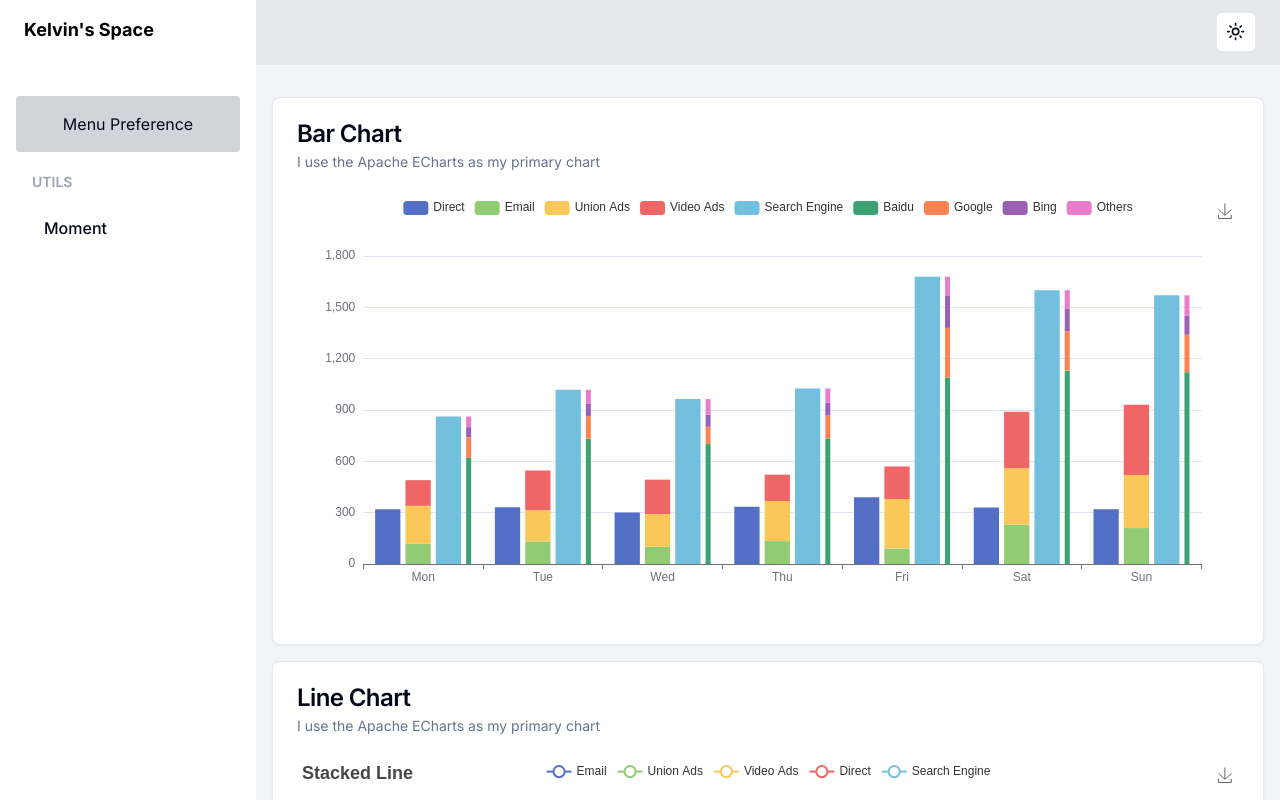
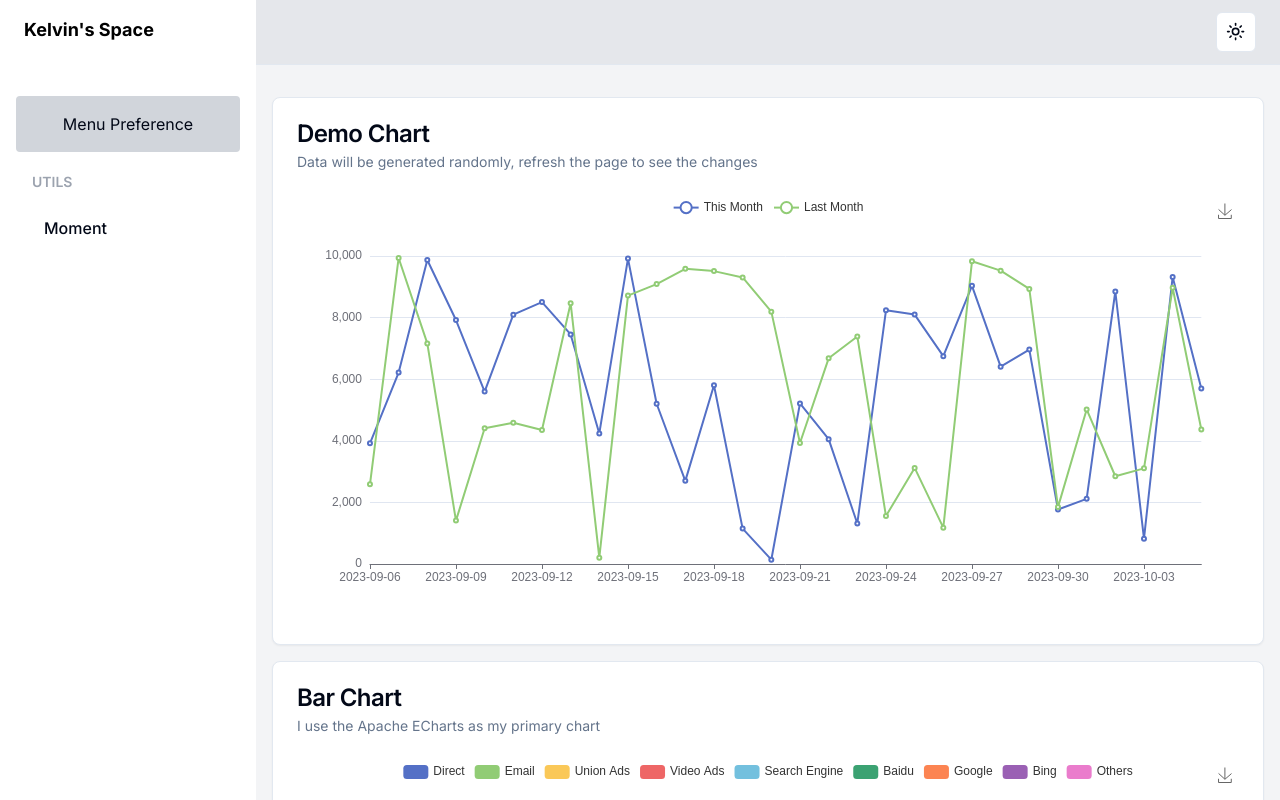
Before and after one commit to KelvinYou/kelvin-space, a Next.js app: page /component/chart in a window 1280 px wide. Shown: the top 800 px of the page. Built offline with nearby package versions, Linux system fonts and the light colour scheme.

Commit message:
feat: chart and progress bar

```diff
--- a/package.json
+++ b/package.json
@@ -14,6 +14,7 @@
     "@radix-ui/react-dialog": "^1.0.5",
     "@radix-ui/react-dropdown-menu": "^2.0.6",
     "@radix-ui/react-label": "^2.0.2",
+    "@radix-ui/react-slider": "^1.1.2",
     "@radix-ui/react-slot": "^1.0.2",
     "@radix-ui/react-toast": "^1.1.5",
     "class-variance-authority": "^0.7.0",
--- /dev/null
+++ b/src/app/component/chart/DemoChart.tsx
@@ -0,0 +1,61 @@
+"use client"
+import LineChart from '@/components/Chart/LineChart';
+import ProgressBar from '@/components/ProgressBar';
+import moment from 'moment';
+import React from 'react'
+
+const DemoChart = () => {
+  const generateDummyData = (days: number, daysBeforeToday: number = 0) => {
+    const dummyData: any = {};
+
+    for (let i = 0; i < days; i++) {
+      const currentDate = moment().subtract(i + daysBeforeToday, 'days').format('YYYY-MM-DD');
+      dummyData[currentDate] = {
+        revenue: (Math.random() * 10000).toFixed(2), // Generating a random revenue value
+        user: Math.floor(Math.random() * 50), // Generating a random user value
+      };
+    }
+
+    // Sort the data by date in descending order
+    const sortedDummyData: any = Object.fromEntries(
+      Object.entries(dummyData).sort(([a], [b]) => moment(a, 'YYYY-MM-DD').diff(moment(b, 'YYYY-MM-DD')))
+    );
+
+    return sortedDummyData;
+  };
+
+  // Example usage:
+  const numberOfDays = 30;
+  const dummyData = generateDummyData(numberOfDays);
+  const dummyData2 = generateDummyData(numberOfDays, numberOfDays);
+
+  // Convert dummyData into the format expected by LineChart component
+  const formattedDummyData: any = {
+    id: 'echart',
+    legendData: ['This Month', 'Last Month'],
+    xAxisData: Object.keys(dummyData),
+    seriesData: [
+      {
+        name: 'This Month',
+        type: 'line',
+        data: Object.keys(dummyData).map(date => dummyData[date].revenue),
+      },
+      {
+        name: 'Last Month',
+        type: 'line',
+        data: Object.keys(dummyData2).map(date => dummyData2[date].revenue),
+      },
+    ],
+  };
+
+  return (
+    <>
+      <LineChart
+        // id={"demo"}
+        {...formattedDummyData}
+      />
+    </>
+  )
+}
+
+export default DemoChart
--- a/src/app/component/chart/page.tsx
+++ b/src/app/component/chart/page.tsx
@@ -3,10 +3,30 @@ import BarChart from './BarChart'
 import { Card, CardContent, CardDescription, CardFooter, CardHeader, CardTitle } from '@/components/ui/card'
 import LineChart from './LineChart'
 import PieChart from './PieChart'
+import DemoChart from './DemoChart'
 
 const Page = () => {
   return (
     <>
+      <div className='mt-4'>
+        <Card>
+          <CardHeader>
+            <CardTitle>Demo Chart</CardTitle>
+            <CardDescription>Data will be generated randomly, refresh the page to see the changes</CardDescription>
+          </CardHeader>
+          <CardContent>
+            <DemoChart />
+          </CardContent>
+          <CardFooter>
+            {/* <p>Reference:
+              <a href="https://echarts.apache.org/examples/en/index.html" target="_blank">
+                https://echarts.apache.org/examples/en/index.html
+              </a>
+            </p> */}
+          </CardFooter>
+        </Card>
+      </div>
+
       <div className='mt-4'>
         <Card>
           <CardHeader>
--- /dev/null
+++ b/src/app/component/progress-bar/page.tsx
@@ -0,0 +1,30 @@
+import ProgressBar from '@/components/ProgressBar'
+import { Card, CardHeader, CardTitle, CardDescription, CardContent, CardFooter } from '@/components/ui/card'
+import React from 'react'
+
+const Page = () => {
+  return (
+    <>
+      <div className='mt-4'>
+        <Card>
+          <CardHeader>
+            <CardTitle>Demo Progress Bar</CardTitle>
+            <CardDescription></CardDescription>
+          </CardHeader>
+          <CardContent>
+            <ProgressBar percent={80}/>
+          </CardContent>
+          <CardFooter>
+            {/* <p>Reference:
+              <a href="https://echarts.apache.org/examples/en/index.html" target="_blank">
+                https://echarts.apache.org/examples/en/index.html
+              </a>
+            </p> */}
+          </CardFooter>
+        </Card>
+      </div>
+    </>
+  )
+}
+
+export default Page
--- /dev/null
+++ b/src/components/Chart/LineChart/index.tsx
@@ -0,0 +1,102 @@
+"use client";
+import * as echarts from 'echarts/core';
+import {
+  TitleComponent,
+  ToolboxComponent,
+  TooltipComponent,
+  GridComponent,
+  GridComponentOption,
+  LegendComponent
+} from 'echarts/components';
+import { LineChart as ELineChart, LineSeriesOption} from 'echarts/charts';
+import { UniversalTransition } from 'echarts/features';
+import { CanvasRenderer } from 'echarts/renderers';
+import { FC, useEffect } from 'react';
+import { useTheme } from 'next-themes';
+
+echarts.use([
+  TitleComponent,
+  ToolboxComponent,
+  TooltipComponent,
+  GridComponent,
+  LegendComponent,
+  ELineChart,
+  CanvasRenderer,
+  UniversalTransition
+]);
+
+type EChartsOption = echarts.ComposeOption<GridComponentOption | LineSeriesOption>;
+
+type LineChartType = {
+  id: string,
+  legendData: string[],
+  xAxisData: string[],
+  seriesData: any[],
+}
+
+const LineChart: FC<LineChartType> = (props) => {
+  const {
+    id = "echart",
+    legendData = [],
+    xAxisData = [],
+    seriesData = [],
+  } = props;
+  const { theme } = useTheme();
+
+  const option: EChartsOption = {
+    tooltip: {
+      trigger: 'axis'
+    },
+    legend: {
+      data: legendData
+    },
+    grid: {
+      left: '3%',
+      right: '4%',
+      bottom: '3%',
+      containLabel: true
+    },
+    toolbox: {
+      feature: {
+        saveAsImage: {} // download
+      }
+    },
+    xAxis: {
+      type: 'category',
+      boundaryGap: false,
+      data: xAxisData
+    },
+    yAxis: {
+      type: 'value'
+    },
+    series: seriesData
+  };
+
+  useEffect(() => {
+    const chartDom = document.getElementById(id);
+
+    const myChart = echarts.init(chartDom, theme);
+
+    // Set the chart options
+    myChart.setOption(option);
+
+    // Make the chart responsive by listening to window resize events
+    window.addEventListener('resize', () => {
+      myChart.resize();
+    });
+
+    // Cleanup the chart when the component unmounts
+    return () => {
+      window.removeEventListener('resize', () => {
+        myChart.resize();
+      });
+      myChart.dispose();
+    };
+  }, [theme, option]);
+
+  return (
+    <div id={id} style={{ height: '400px', width: '100%' }}></div>
+  );
+}
+
+export default LineChart;
--- /dev/null
+++ b/src/components/ProgressBar.tsx
@@ -0,0 +1,37 @@
+import React, { useState } from 'react';
+
+type ProgressBarType = {
+  percent: number,
+  size: number,
+}
+
+const ProgressBar: React.FC<ProgressBarType> = (props) => {
+  const { percent = 0, size = 72 } = props;
+
+  const circumference = 2 * Math.PI * 120;
+
+  const formattedPercent = parseFloat(percent.toFixed(2));
+
+  return (
+    <div className="flex items-center justify-center">
+      <svg className={`transform -rotate-90 w-${size} h-${size}`}>
+        <circle cx="145" cy="145" r="120" stroke="currentColor" strokeWidth="30" fill="transparent" className="text-gray-700" />
+
+        <circle
+          cx="145"
+          cy="145"
+          r="120"
+          stroke="currentColor"
+          strokeWidth="30"
+          fill="transparent"
+          strokeDasharray={circumference}
+          strokeDashoffset={circumference - (percent / 100) * circumference}
+          className="text-blue-500 transition-all duration-200"
+        />
+      </svg>
+      <span className="absolute text-[48px]">{`${formattedPercent}%`}</span>
+    </div>
+  );
+};
+
+export default ProgressBar;
--- /dev/null
+++ b/src/components/ui/slider.tsx
@@ -0,0 +1,28 @@
+"use client"
+
+import * as React from "react"
+import * as SliderPrimitive from "@radix-ui/react-slider"
+
+import { cn } from "@/lib/utils"
+
+const Slider = React.forwardRef<
+  React.ElementRef<typeof SliderPrimitive.Root>,
+  React.ComponentPropsWithoutRef<typeof SliderPrimitive.Root>
+>(({ className, ...props }, ref) => (
+  <SliderPrimitive.Root
+    ref={ref}
+    className={cn(
+      "relative flex w-full touch-none select-none items-center",
+      className
+    )}
+    {...props}
+  >
+    <SliderPrimitive.Track className="relative h-2 w-full grow overflow-hidden rounded-full bg-secondary">
+      <SliderPrimitive.Range className="absolute h-full bg-primary" />
+    </SliderPrimitive.Track>
+    <SliderPrimitive.Thumb className="block h-5 w-5 rounded-full border-2 border-primary bg-background ring-offset-background transition-colors focus-visible:outline-none focus-visible:ring-2 focus-visible:ring-ring focus-visible:ring-offset-2 disabled:pointer-events-none disabled:opacity-50" />
+  </SliderPrimitive.Root>
+))
+Slider.displayName = SliderPrimitive.Root.displayName
+
+export { Slider }
--- a/src/constants/menu.ts
+++ b/src/constants/menu.ts
@@ -44,6 +44,12 @@ export const componentMenu: MainMenu[] = [
     id: "chart",
     title: "Chart",
     link: "/component/chart",
+    icon: ICON_TYPE.CHART_OUTLINE,
+  },
+  {
+    id: "progress-bar",
+    title: "Progress Bar",
+    link: "/component/progress-bar",
     icon: ICON_TYPE.CHART_OUTLINE,
   },
 ];
```
Also changed, not shown: 1 other file (tests, documents, lock files or other folders).
